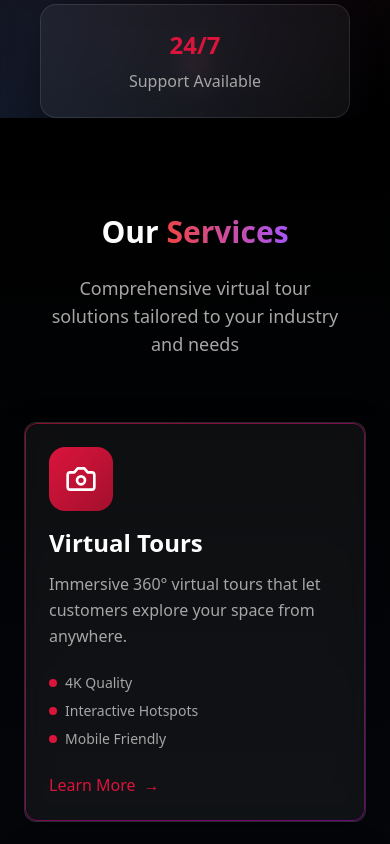
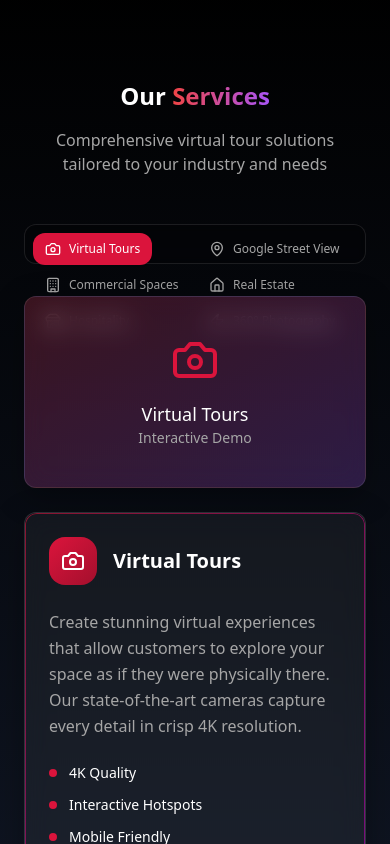
Before and after one commit to thiyo-de/vision360-nubien-style, a React (Vite) app: page / in a window 390 px wide. Shown: the part 860-1704 px from the top of the page. Built offline with nearby package versions, Linux system fonts and the light colour scheme; a web font is replaced by a local one.

Commit message:
Refactor: Improve mobile responsiveness and tab closing

```diff
--- a/src/sections/Hero.tsx
+++ b/src/sections/Hero.tsx
@@ -59,13 +59,13 @@ const Hero = () => {
           className="max-w-5xl mx-auto"
         >
           {/* Main Headline */}
-          <div className="mb-8">
-            <div className="flex flex-wrap justify-center items-center gap-2 sm:gap-4 mb-4">
+          <div className="mb-6 sm:mb-8">
+            <div className="flex flex-wrap justify-center items-center gap-1 sm:gap-2 md:gap-4 mb-4">
               {words.map((word, index) => (
                 <motion.span
                   key={index}
                   variants={wordVariants}
-                  className={`text-3xl sm:text-4xl md:text-6xl lg:text-7xl xl:text-8xl font-black text-center ${
+                  className={`text-2xl xs:text-3xl sm:text-4xl md:text-5xl lg:text-6xl xl:text-7xl 2xl:text-8xl font-black text-center leading-none ${
                     ['Premium', 'Virtual'].includes(word)
                       ? 'text-gradient'
                       : 'text-white'
@@ -81,7 +81,7 @@ const Hero = () => {
           <motion.p
             variants={wordVariants}
             transition={{ duration: 0.6, delay: 0.3 }}
-            className="text-lg sm:text-xl md:text-2xl text-muted-foreground mb-12 max-w-3xl mx-auto leading-relaxed px-4"
+            className="text-sm sm:text-base md:text-lg lg:text-xl text-muted-foreground mb-8 sm:mb-10 lg:mb-12 max-w-2xl lg:max-w-3xl mx-auto leading-relaxed px-4"
           >
             Transform your business with immersive 360° experiences. Professional virtual tours
             that showcase your space like never before.
@@ -91,24 +91,24 @@ const Hero = () => {
           <motion.div
             variants={wordVariants}
             transition={{ duration: 0.6, delay: 0.4 }}
-            className="flex flex-col sm:flex-row gap-4 sm:gap-6 justify-center items-center px-4"
+            className="flex flex-col sm:flex-row gap-3 sm:gap-4 lg:gap-6 justify-center items-center px-4"
           >
             <motion.a
               href="#contact"
               whileHover={{ scale: 1.05 }}
               whileTap={{ scale: 0.95 }}
-              className="btn-primary flex items-center space-x-3 text-lg"
+              className="btn-primary flex items-center space-x-2 sm:space-x-3 text-base sm:text-lg w-full sm:w-auto justify-center focus:outline-none focus:ring-2 focus:ring-primary focus:ring-offset-2 focus:ring-offset-black"
             >
               <span>Get Started Today</span>
-              <ArrowRight size={20} />
+              <ArrowRight size={18} className="sm:w-5 sm:h-5" />
             </motion.a>
 
             <motion.button
               whileHover={{ scale: 1.05 }}
               whileTap={{ scale: 0.95 }}
-              className="btn-glass flex items-center space-x-3 text-lg"
+              className="btn-glass flex items-center space-x-2 sm:space-x-3 text-base sm:text-lg w-full sm:w-auto justify-center focus:outline-none focus:ring-2 focus:ring-white focus:ring-offset-2 focus:ring-offset-black"
             >
-              <Play size={20} />
+              <Play size={18} className="sm:w-5 sm:h-5" />
               <span>Watch Demo</span>
             </motion.button>
           </motion.div>
@@ -116,7 +116,7 @@ const Hero = () => {
           {/* Stats */}
           <motion.div
             variants={containerVariants}
-            className="grid grid-cols-1 sm:grid-cols-3 gap-6 sm:gap-8 mt-16 sm:mt-20 px-4"
+            className="grid grid-cols-1 xs:grid-cols-3 gap-4 sm:gap-6 lg:gap-8 mt-12 sm:mt-16 lg:mt-20 px-4"
           >
             {[
               { number: '500+', label: 'Tours Created' },
@@ -127,12 +127,12 @@ const Hero = () => {
                 key={index}
                 variants={wordVariants}
                 transition={{ duration: 0.6, delay: 0.6 + index * 0.1 }}
-                className="glass-card text-center hover:scale-105 transition-transform duration-300"
+                className="glass-card text-center hover:scale-105 transition-transform duration-300 py-4 sm:py-6"
               >
-                <div className="text-2xl sm:text-3xl md:text-4xl font-bold text-primary mb-2">
+                <div className="text-xl xs:text-2xl sm:text-3xl md:text-4xl font-bold text-primary mb-1 sm:mb-2">
                   {stat.number}
                 </div>
-                <div className="text-muted-foreground">{stat.label}</div>
+                <div className="text-muted-foreground text-sm sm:text-base">{stat.label}</div>
               </motion.div>
             ))}
           </motion.div>
--- a/src/sections/Services.tsx
+++ b/src/sections/Services.tsx
@@ -1,43 +1,60 @@
 import { motion } from 'framer-motion';
-import { Camera, Building, Home, Store, MapPin, Zap } from 'lucide-react';
+import { Camera, Building, Home, Store, MapPin, Zap, X } from 'lucide-react';
+import { useState } from 'react';
+import { Tabs, TabsList, TabsTrigger, TabsContent } from '@/components/ui/tabs';
 
 const Services = () => {
+  const [visibleTabs, setVisibleTabs] = useState<string[]>(['virtual-tours', 'street-view', 'commercial', 'real-estate', 'hospitality', 'photography']);
+  const [activeTab, setActiveTab] = useState('virtual-tours');
+
   const services = [
     {
+      id: 'virtual-tours',
       icon: Camera,
       title: 'Virtual Tours',
       description: 'Immersive 360° virtual tours that let customers explore your space from anywhere.',
       features: ['4K Quality', 'Interactive Hotspots', 'Mobile Friendly'],
+      content: 'Create stunning virtual experiences that allow customers to explore your space as if they were physically there. Our state-of-the-art cameras capture every detail in crisp 4K resolution.'
     },
     {
+      id: 'street-view',
       icon: MapPin,
       title: 'Google Street View',
       description: 'Professional Google Street View imagery to boost your local search presence.',
       features: ['Google Certified', 'SEO Benefits', 'Local Discovery'],
+      content: 'Boost your online presence with official Google Street View integration. Our certified photographers ensure your business appears prominently in local search results.'
     },
     {
+      id: 'commercial',
       icon: Building,
       title: 'Commercial Spaces',
       description: 'Showcase offices, retail spaces, and commercial properties professionally.',
       features: ['Professional Lighting', 'Brand Integration', 'Lead Generation'],
+      content: 'Transform your commercial property marketing with professional virtual tours that showcase your space in the best possible light, generating more qualified leads.'
     },
     {
+      id: 'real-estate',
       icon: Home,
       title: 'Real Estate',
       description: 'Help properties sell faster with stunning virtual walkthroughs.',
       features: ['Faster Sales', 'Remote Viewing', 'Premium Presentation'],
+      content: 'Sell properties faster with immersive virtual tours that allow potential buyers to explore homes remotely, saving time and increasing engagement.'
     },
     {
+      id: 'hospitality',
       icon: Store,
       title: 'Hospitality',
       description: 'Hotels, restaurants, and venues that drive more bookings.',
       features: ['Booking Integration', 'Virtual Concierge', 'Enhanced Experience'],
+      content: 'Increase bookings and guest confidence with virtual tours that showcase your hospitality space, from hotel rooms to restaurant ambiance.'
     },
     {
+      id: 'photography',
       icon: Zap,
       title: '360° Photography',
       description: 'High-resolution 360° photography for any application or platform.',
       features: ['HDR Processing', 'Custom Branding', 'Multiple Formats'],
+      content: 'Professional 360° photography services for any application, delivered in multiple formats with custom branding options to match your business needs.'
     },
   ];
 
@@ -56,6 +73,20 @@ const Services = () => {
     visible: { opacity: 1, y: 0 }
   };
 
+  const closeTab = (tabId: string) => {
+    const newVisibleTabs = visibleTabs.filter(id => id !== tabId);
+    setVisibleTabs(newVisibleTabs);
+    if (activeTab === tabId && newVisibleTabs.length > 0) {
+      setActiveTab(newVisibleTabs[0]);
+    }
+  };
+
+  const resetTabs = () => {
+    const allTabIds = services.map(s => s.id);
+    setVisibleTabs(allTabIds);
+    setActiveTab(allTabIds[0]);
+  };
+
   return (
     <section id="services" className="py-24 bg-gradient-to-b from-black to-gray-900 scroll-mt-20">
       <div className="container mx-auto px-6">
@@ -64,68 +95,140 @@ const Services = () => {
           whileInView={{ opacity: 1, y: 0 }}
           viewport={{ once: true }}
           transition={{ duration: 0.6 }}
-          className="text-center mb-16 px-4"
+          className="text-center mb-12 px-4"
         >
-          <h2 className="text-3xl sm:text-4xl md:text-5xl lg:text-6xl font-bold text-white mb-6">
+          <h2 className="text-2xl sm:text-3xl md:text-4xl lg:text-5xl font-bold text-white mb-4 sm:mb-6">
             Our <span className="text-gradient">Services</span>
           </h2>
-          <p className="text-lg sm:text-xl text-muted-foreground max-w-3xl mx-auto">
+          <p className="text-base sm:text-lg md:text-xl text-muted-foreground max-w-3xl mx-auto">
             Comprehensive virtual tour solutions tailored to your industry and needs
           </p>
         </motion.div>
 
+        {visibleTabs.length === 0 ? (
           <motion.div
-          variants={containerVariants}
-          initial="hidden"
-          whileInView="visible"
-          viewport={{ once: true }}
-          className="grid grid-cols-1 sm:grid-cols-2 lg:grid-cols-3 gap-6 sm:gap-8"
+            initial={{ opacity: 0, scale: 0.9 }}
+            animate={{ opacity: 1, scale: 1 }}
+            className="text-center py-12"
           >
-          {services.map((service, index) => (
+            <p className="text-muted-foreground mb-6 text-lg">All service tabs have been closed.</p>
+            <motion.button
+              onClick={resetTabs}
+              whileHover={{ scale: 1.05 }}
+              whileTap={{ scale: 0.95 }}
+              className="bg-primary text-white px-6 py-3 rounded-lg font-medium hover:bg-primary-glow transition-colors duration-300 focus:outline-none focus:ring-2 focus:ring-primary focus:ring-offset-2 focus:ring-offset-black"
+            >
+              Restore All Services
+            </motion.button>
+          </motion.div>
+        ) : (
           <motion.div
-              key={index}
-              variants={itemVariants}
-              transition={{ duration: 0.6, delay: index * 0.1 }}
-              whileHover={{
-                scale: 1.05,
-                rotateY: 5,
+            initial={{ opacity: 0, y: 20 }}
+            animate={{ opacity: 1, y: 0 }}
+            transition={{ duration: 0.5 }}
+            className="w-full"
+          >
+            <Tabs value={activeTab} onValueChange={setActiveTab} className="w-full">
+              <TabsList className="grid w-full grid-cols-2 sm:grid-cols-3 lg:flex lg:justify-center gap-1 sm:gap-2 bg-black/20 backdrop-blur-sm border border-white/10 p-2 rounded-xl mb-8">
+                {visibleTabs.map((tabId) => {
+                  const service = services.find(s => s.id === tabId);
+                  if (!service) return null;
+
+                  return (
+                    <div key={tabId} className="relative group">
+                      <TabsTrigger
+                        value={tabId}
+                        className="relative flex items-center gap-2 px-3 sm:px-4 py-2 text-xs sm:text-sm font-medium rounded-lg transition-all duration-300 data-[state=active]:bg-primary data-[state=active]:text-white hover:bg-white/5 focus:outline-none focus:ring-2 focus:ring-primary focus:ring-offset-2 focus:ring-offset-black min-w-0 flex-1 lg:flex-initial"
+                      >
+                        <service.icon size={16} className="flex-shrink-0" />
+                        <span className="truncate">{service.title}</span>
+                      </TabsTrigger>
+                      <motion.button
+                        whileHover={{ scale: 1.1 }}
+                        whileTap={{ scale: 0.9 }}
+                        onClick={(e) => {
+                          e.stopPropagation();
+                          closeTab(tabId);
                         }}
-              className="glass-card gradient-border hover:shadow-glow transition-all duration-500 group"
+                        className="absolute -top-2 -right-2 w-5 h-5 bg-red-500 hover:bg-red-600 text-white rounded-full flex items-center justify-center text-xs font-bold opacity-0 group-hover:opacity-100 transition-all duration-200 focus:outline-none focus:ring-2 focus:ring-red-400 focus:ring-offset-1 focus:ring-offset-black z-10"
+                        aria-label={`Close ${service.title} tab`}
                       >
-              <div className="mb-6">
-                <div className="w-16 h-16 bg-gradient-primary rounded-2xl flex items-center justify-center mb-4 group-hover:animate-pulse-glow transition-all duration-300">
-                  <service.icon size={32} className="text-white" />
+                        <X size={12} />
+                      </motion.button>
                     </div>
-                <h3 className="text-2xl font-bold text-white mb-3">{service.title}</h3>
-                <p className="text-muted-foreground leading-relaxed">
-                  {service.description}
-                </p>
+                  );
+                })}
+              </TabsList>
+
+              {visibleTabs.map((tabId) => {
+                const service = services.find(s => s.id === tabId);
+                if (!service) return null;
+
+                return (
+                  <TabsContent key={tabId} value={tabId} className="focus:outline-none">
+                    <motion.div
+                      initial={{ opacity: 0, y: 20 }}
+                      animate={{ opacity: 1, y: 0 }}
+                      transition={{ duration: 0.5 }}
+                      className="grid grid-cols-1 lg:grid-cols-2 gap-6 lg:gap-12 items-center"
+                    >
+                      {/* Service Details */}
+                      <div className="glass-card gradient-border p-6 sm:p-8 order-2 lg:order-1">
+                        <div className="flex items-center gap-4 mb-6">
+                          <div className="w-12 h-12 sm:w-16 sm:h-16 bg-gradient-primary rounded-2xl flex items-center justify-center">
+                            <service.icon size={24} className="sm:w-8 sm:h-8 text-white" />
+                          </div>
+                          <h3 className="text-xl sm:text-2xl lg:text-3xl font-bold text-white">{service.title}</h3>
                         </div>
 
-              <div className="space-y-2">
+                        <p className="text-muted-foreground text-base sm:text-lg leading-relaxed mb-6">
+                          {service.content}
+                        </p>
+
+                        <div className="space-y-3 mb-8">
                           {service.features.map((feature, featureIndex) => (
-                  <div key={featureIndex} className="flex items-center space-x-2">
-                    <div className="w-2 h-2 bg-primary rounded-full" />
-                    <span className="text-sm text-muted-foreground">{feature}</span>
-                  </div>
+                            <motion.div
+                              key={featureIndex}
+                              initial={{ opacity: 0, x: -20 }}
+                              animate={{ opacity: 1, x: 0 }}
+                              transition={{ delay: featureIndex * 0.1 }}
+                              className="flex items-center space-x-3"
+                            >
+                              <div className="w-2 h-2 bg-primary rounded-full flex-shrink-0" />
+                              <span className="text-sm sm:text-base text-white">{feature}</span>
+                            </motion.div>
                           ))}
                         </div>
 
                         <motion.button
-                whileHover={{ x: 5 }}
-                className="mt-6 text-primary font-medium hover:text-primary-glow transition-colors duration-300 flex items-center space-x-2"
+                          whileHover={{ scale: 1.05 }}
+                          whileTap={{ scale: 0.95 }}
+                          className="w-full sm:w-auto bg-primary hover:bg-primary-glow text-white px-6 py-3 rounded-lg font-medium transition-colors duration-300 focus:outline-none focus:ring-2 focus:ring-primary focus:ring-offset-2 focus:ring-offset-black"
                         >
-                <span>Learn More</span>
+                          Learn More About {service.title}
+                        </motion.button>
+                      </div>
+
+                      {/* Service Image Placeholder */}
+                      <div className="order-1 lg:order-2">
                         <motion.div
-                  animate={{ x: [0, 5, 0] }}
-                  transition={{ duration: 1.5, repeat: Infinity }}
+                          whileHover={{ scale: 1.02 }}
+                          className="aspect-video bg-gradient-to-br from-primary/20 to-purple-600/20 rounded-xl flex items-center justify-center glass-card border border-white/10"
                         >
-                  →
+                          <div className="text-center">
+                            <service.icon size={48} className="text-primary mx-auto mb-4" />
+                            <p className="text-white font-medium text-lg">{service.title}</p>
+                            <p className="text-muted-foreground text-sm">Interactive Demo</p>
+                          </div>
                         </motion.div>
-              </motion.button>
+                      </div>
                     </motion.div>
-          ))}
+                  </TabsContent>
+                );
+              })}
+            </Tabs>
           </motion.div>
+        )}
       </div>
     </section>
   );
```
Also changed, not shown: src/sections/WhyChooseUs.tsx (+5 -5 lines). Lines whose indentation alone changed are shown as unchanged.
